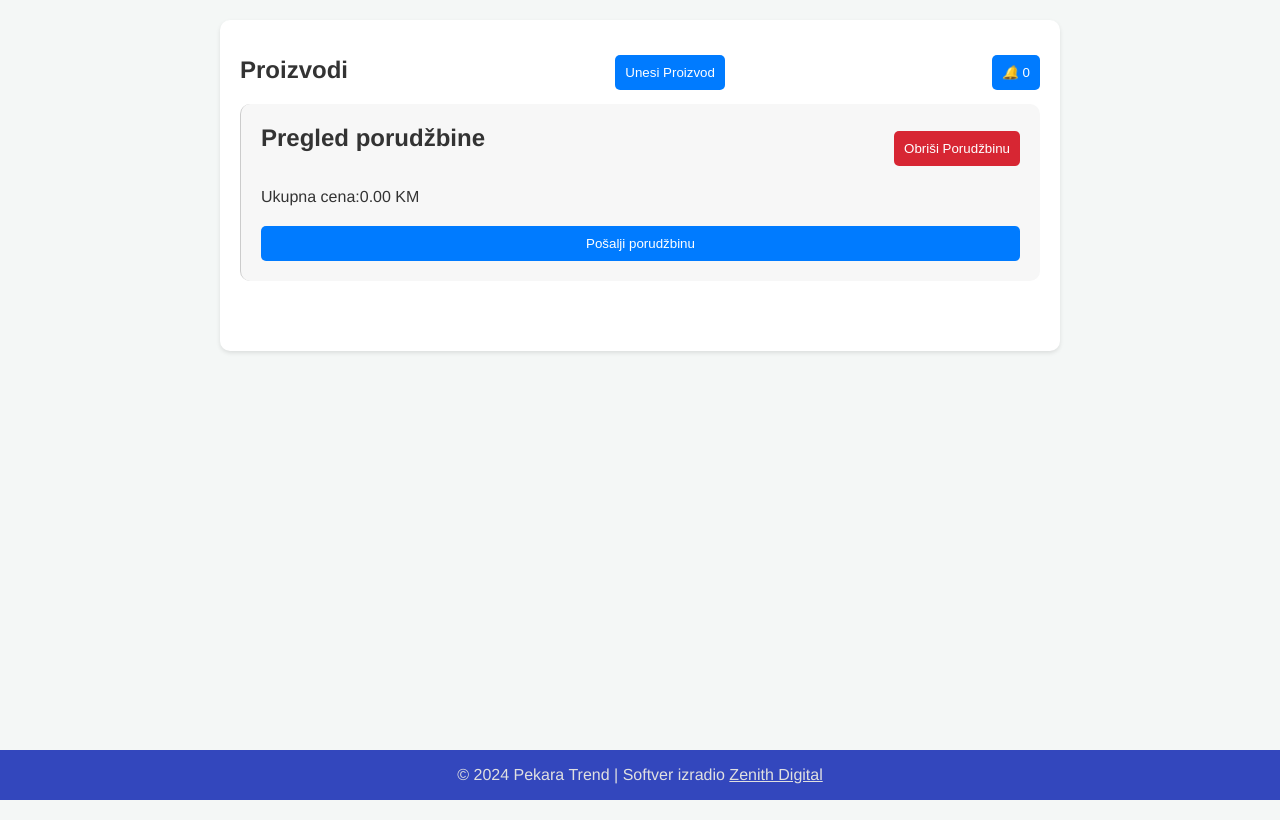
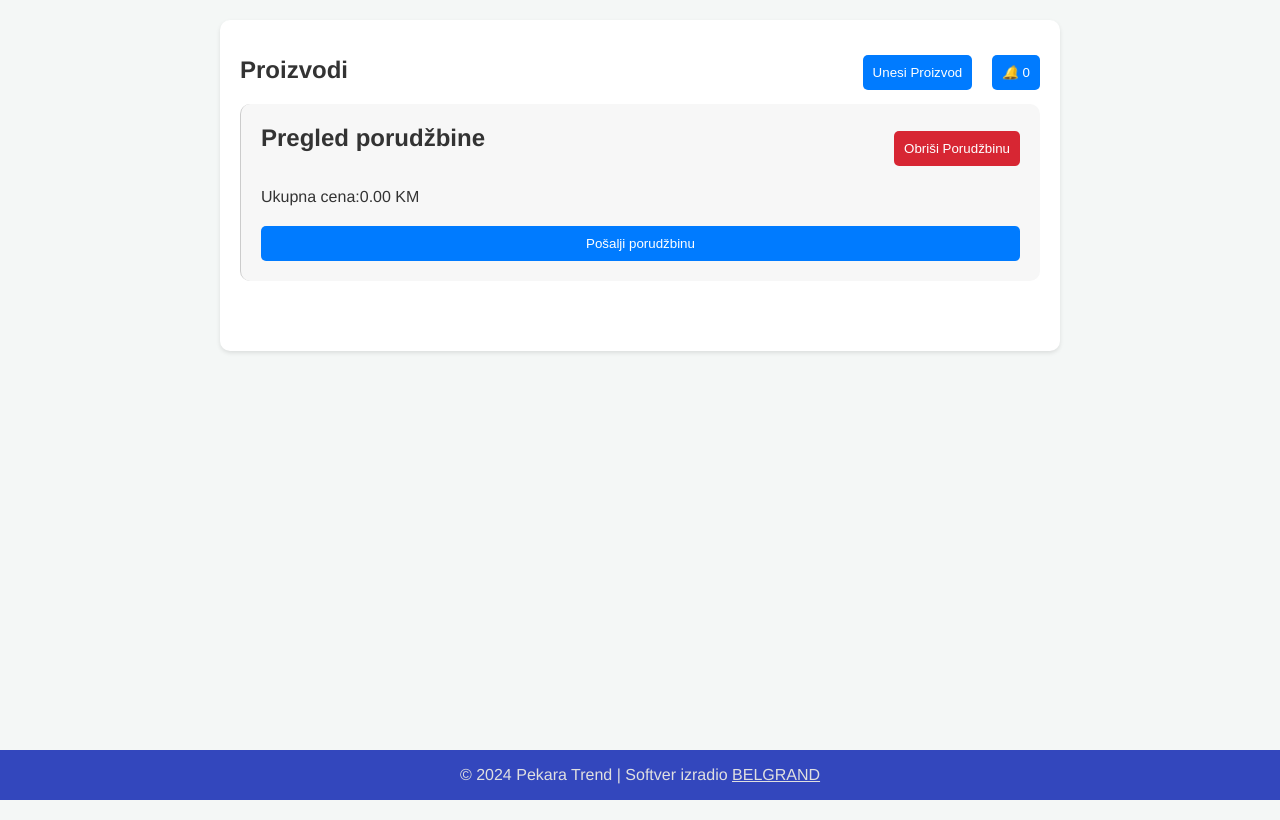
Before and after one commit to pavle-zenith/pekara-trend, a website: page public/index.html in a window 1280 px wide. Drawn offline with Linux system fonts and the light colour scheme; some packages are replaced by stand-ins of ours; no server answers; a script that the page names is missing.

Commit message:
belgrand branding

```diff
--- a/public/index.html
+++ b/public/index.html
@@ -12,11 +12,14 @@
         <div class="main-content">
             <div class="row">
                 <h1>Proizvodi</h1>
-                <button id="open-popup" class="btn">Unesi Proizvod</button>
+                <div style="display: flex; gap:20px;">
+                    <button id="open-popup" class="btn">Unesi Proizvod</button>
                 <button id="view-notifications" class="btn">
                     <i class="bell-icon">🔔</i>
                     <span id="notification-counter" class="notification-counter">0</span>
                 </button>
+                </div>
+
             </div>
 
             <div id="products"></div>
@@ -64,7 +67,7 @@
     </div>
 
     <footer>
-        <p>&copy; 2024 Pekara Trend | Softver izradio <a href="https://thezenithdigital.com">Zenith Digital</a></p>
+        <p>&copy; 2024 Pekara Trend | Softver izradio <a href="https://belgrand.net/en/">BELGRAND</a></p>
     </footer>
 
     <script src="app.js"></script>
```
Also changed, not shown: public/orders.html (+1 -1 lines).
